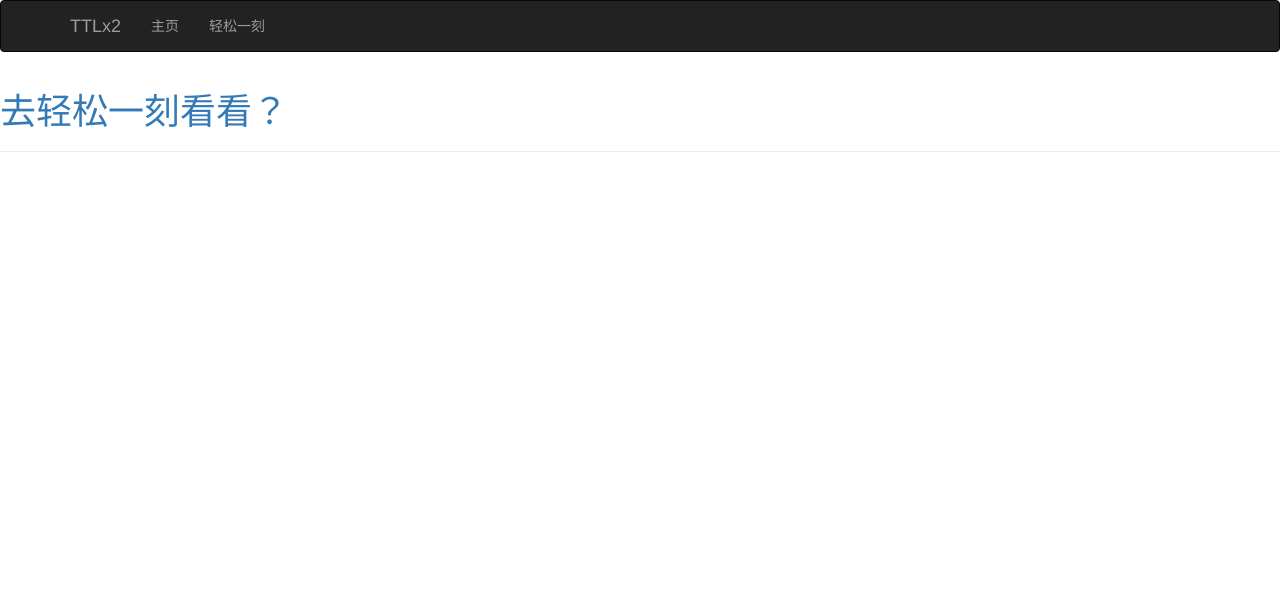
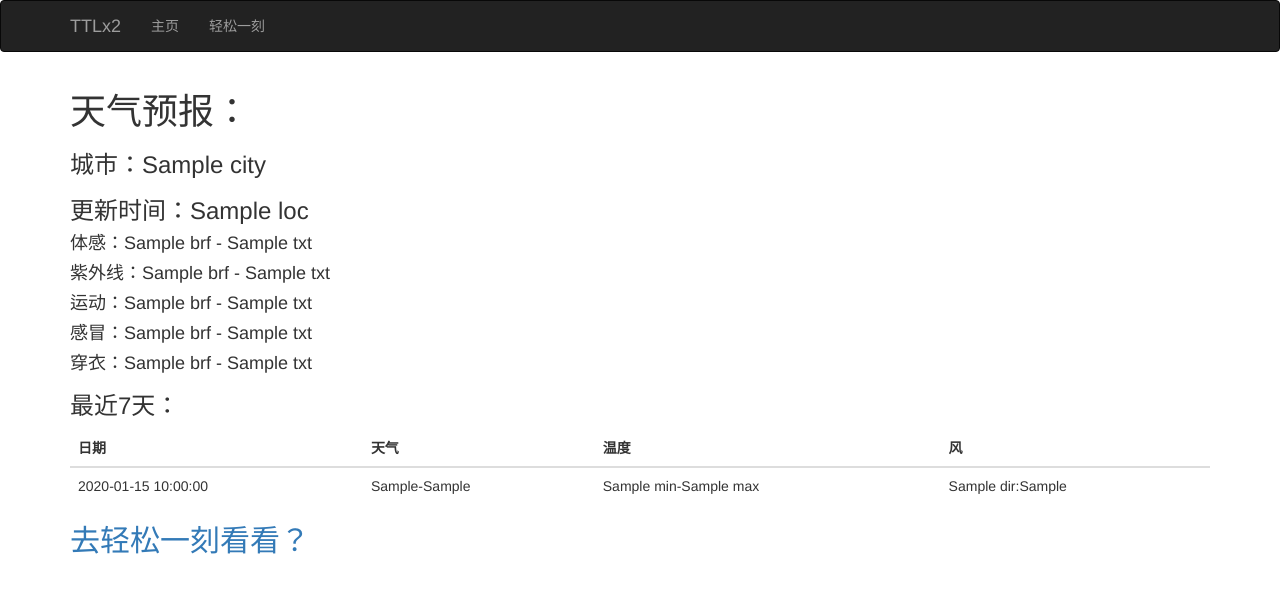
Before and after one commit to ttlttl/netease_qingsongyike, a Flask app: template app/templates/index.html in a window 1280 px wide. Shown: the top 593 px of the page. Run offline with Flask 2, Linux system fonts and the light colour scheme; the template is opened without the code that fills it: most values are stand-ins (such as "Sample title", 1, 10 or a date in 2020); parts of the project's set-up code (start-up, migrations or seed data) failed here and were passed over; some libraries are stand-ins or nearby versions.

Commit message:
Add weather forecast support

```diff
--- a/app/main/views.py
+++ b/app/main/views.py
@@ -1,6 +1,7 @@
 from flask import render_template
 from . import main
+from .weather import weather
 
 @main.route('/')
 def index():
-    return render_template('index.html')
+    return render_template('index.html', weather=weather)
--- a/app/templates/index.html
+++ b/app/templates/index.html
@@ -3,7 +3,38 @@
 {% block title %}TTLx2 - 主页{% endblock %}
 
 {% block content %}
-<div class="page-header">
-        <h1><a href="/qingsong">去轻松一刻看看？</a></h1>
+<div class="container">
+        {% if weather['status']=='ok' %}
+        <h1>天气预报：</h1>
+        <h3>城市：{{ weather['basic']['city'] }}</h3>
+        <h3>更新时间：{{ weather['basic']['update']['loc'] }}</h3>
+        <h4>体感：{{ weather['suggestion']['comf']['brf'] }} - {{ weather['suggestion']['comf']['txt'] }}</h4>
+        <h4>紫外线：{{ weather['suggestion']['uv']['brf'] }} - {{ weather['suggestion']['uv']['txt'] }}</h4>
+        <h4>运动：{{ weather['suggestion']['sport']['brf'] }} - {{ weather['suggestion']['sport']['txt'] }}</h4>
+        <h4>感冒：{{ weather['suggestion']['flu']['brf'] }} - {{ weather['suggestion']['flu']['txt'] }}</h4>
+        <h4>穿衣：{{ weather['suggestion']['drsg']['brf'] }} - {{ weather['suggestion']['drsg']['txt'] }}</h4>
+        <h3>最近7天：</h3>
+        <table class="table">
+                <thead>
+                <tr>
+                        <th>日期</th>
+                        <th>天气</th>
+                        <th>温度</th>
+                        <th>风</th>
+                </tr>
+                </thead>
+                <tbody>
+                {% for day in weather['daily_forecast'] %}
+                        <tr>
+                                <td>{{ day['date'] }}</td>
+                                <td>{{ day['cond']['txt_d'] }}-{{ day['cond']['txt_n'] }}</td>
+                                <td>{{ day['tmp']['min'] }}-{{ day['tmp']['max'] }}</td>
+                                <td>{{ day['wind']['dir'] }}:{{ day['wind']['sc'] }}</td>
+                        </tr>
+                {% endfor %}
+                </tbody>
+        </table>
+        {% endif %}
+        <h2><a href="/qingsong">去轻松一刻看看？</a></h2>
 </div>
 {% endblock %}
```
Also changed, not shown: app/main/weather.py (added, +11 -0 lines).
